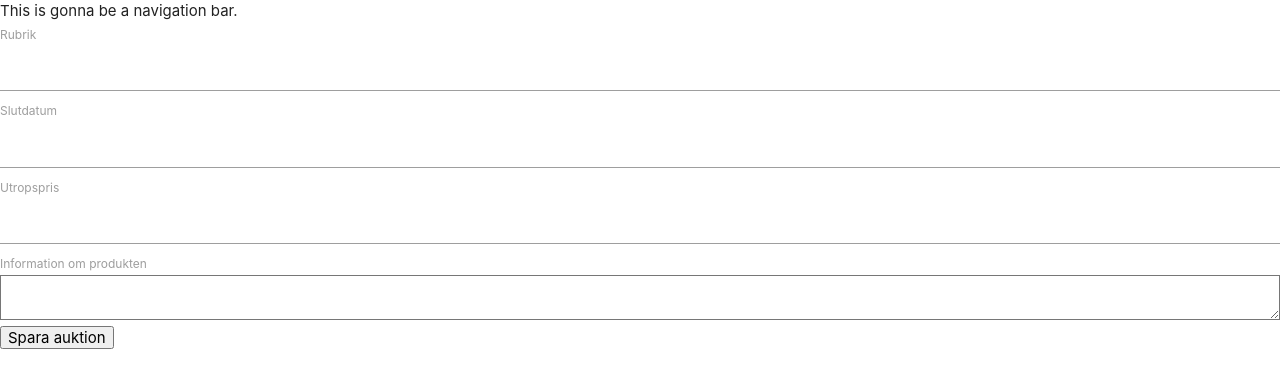
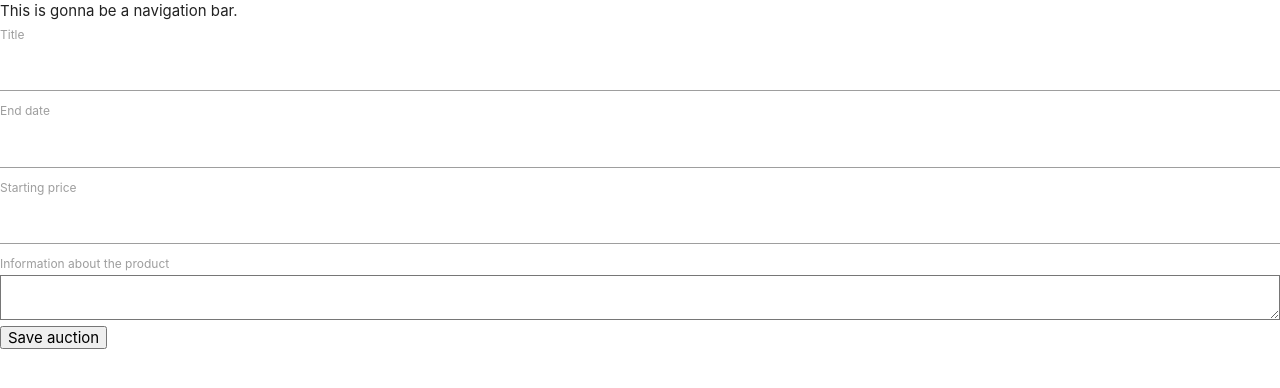
Before and after one commit to CMS18/nackowski-2030, a React (Create React App) app: page /new in a window 1280 px wide. Shown: the top 388 px of the page. Built offline with nearby package versions, Linux system fonts and the light colour scheme.

Commit message:
Changed to english text

```diff
--- a/src/components/CreateNewAuction.js
+++ b/src/components/CreateNewAuction.js
@@ -6,7 +6,7 @@ export default class CreateNewAuction extends Component {
         name: null,
         title: null,
         endDate: null,
-        estimate: null,
+        startingPrice: null,
         info: null
     }
 
@@ -24,15 +24,15 @@ export default class CreateNewAuction extends Component {
     render() {
         return (<form onSubmit={this.handleSubmit}>
             <label htmlFor="name">{this.props.name}</label>
-            <label htmlFor="title">Rubrik</label>
+            <label htmlFor="title">Title</label>
             <input type="text" id="title" onChange={this.handleChange} />
-            <label htmlFor="endDate">Slutdatum</label>
+            <label htmlFor="endDate">End date</label>
             <input type="text" class="datepicker" id="endDate" onChange={this.handleChange}></input>
-            <label htmlFor="estimate">Utropspris</label>
-            <input type="text" id="estimate" onChange={this.handleChange} />
-            <label htmlFor="info">Information om produkten</label>
+            <label htmlFor="startingPrice">Starting price</label>
+            <input type="text" id="startingPrice" onChange={this.handleChange} />
+            <label htmlFor="info">Information about the product</label>
             <textarea cols="70" rows="20" id="info" onChange={this.handleChange}></textarea>
-            <button id="createNewCMD">Spara auktion</button>
+            <button id="createNewCMD">Save auction</button>
             </form>)
     }
 }
```
